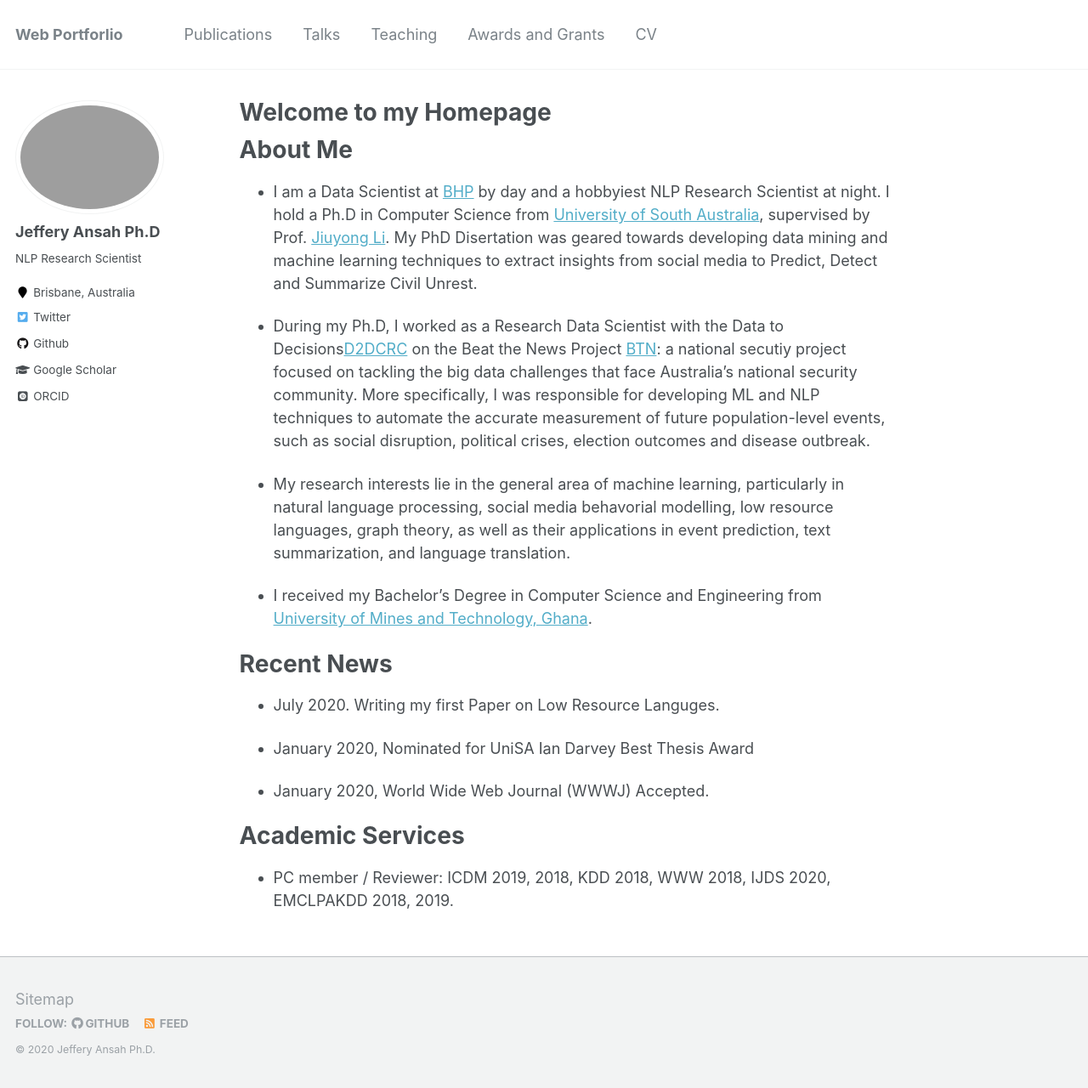
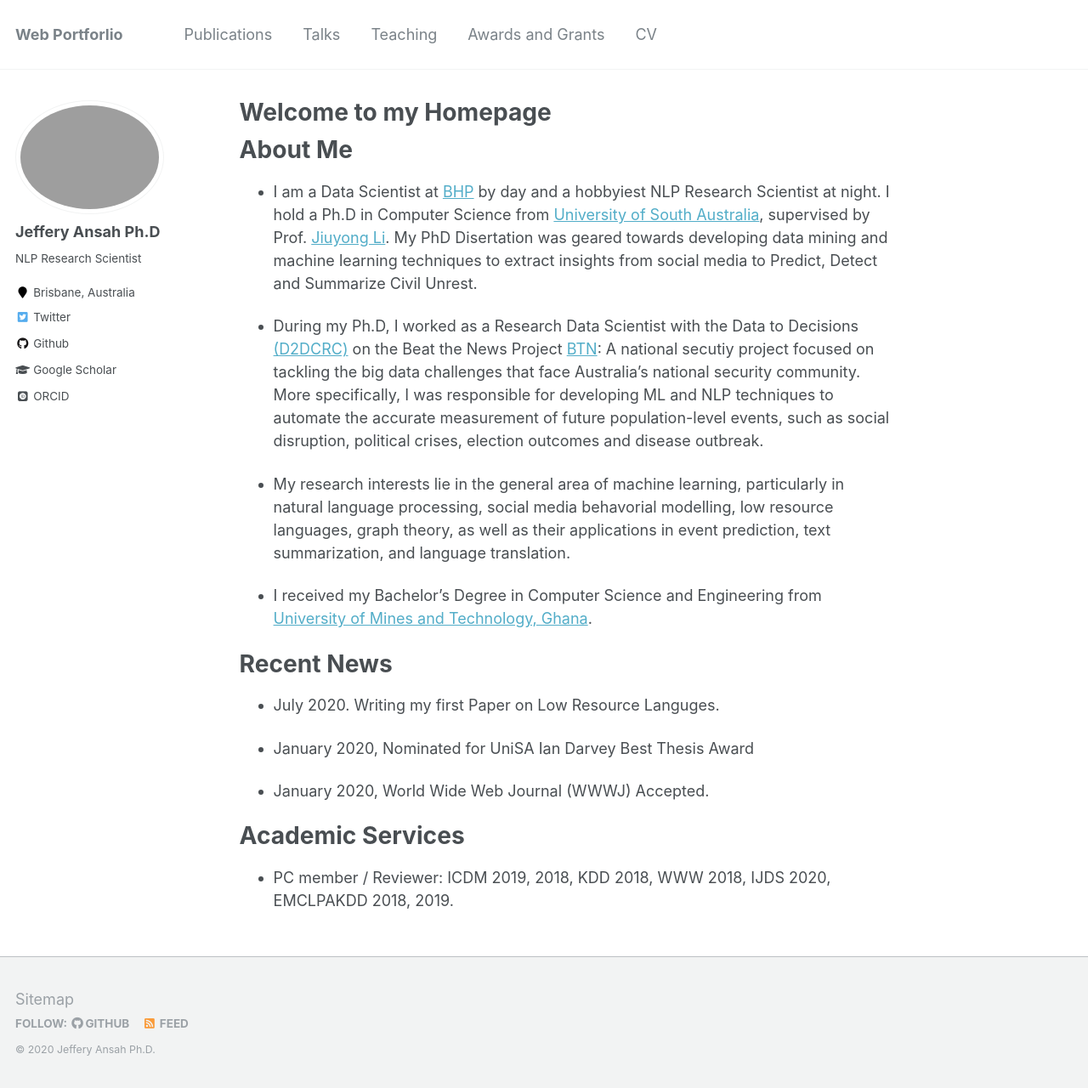
Before and after one commit to jefferyansah/jefferyansah.github.io, a Jekyll site: the page built from _pages/about.md, in a window 1280 px wide and 1280 px high. Shown: the whole window at 85% size. Built offline with Jekyll 4.4.1, drawn with Linux system fonts in a browser that asks for light colours; some web fonts are replaced.

Commit message:
corrected typos to the recent news

```diff
--- a/_pages/about.md
+++ b/_pages/about.md
@@ -15,7 +15,7 @@ redirect_from:
 # About Me
 * I am a Data Scientist at [BHP](https://www.bhp.com/) by day and a hobbyiest NLP Research Scientist at night. I hold a Ph.D in Computer Science from [University of South Australia](https://www.unisa.edu.au/), supervised by Prof. [Jiuyong Li](https://people.unisa.edu.au/Jiuyong.Li). My PhD Disertation was geared towards developing data mining and machine learning techniques to extract insights from social media  to Predict, Detect and Summarize Civil Unrest.
 
-* During my Ph.D, I worked as a Research Data Scientist with the Data to Decisions[D2DCRC](https://www.d2dcrc.com.au/) on the Beat the News Project [BTN](https://www.d2dcrc.com.au/beat-the-news): a national secutiy project focused on tackling the big data challenges that face Australia’s national security community. More specifically, I was responsible for developing ML and NLP techniques to automate the accurate measurement of future population-level events, such as social disruption, political crises, election outcomes and disease outbreak.
+* During my Ph.D, I worked as a Research Data Scientist with the Data to Decisions [(D2DCRC)](https://www.d2dcrc.com.au/) on the Beat the News Project [BTN](https://www.d2dcrc.com.au/beat-the-news): A national secutiy project focused on tackling the big data challenges that face Australia’s national security community. More specifically, I was responsible for developing ML and NLP techniques to automate the accurate measurement of future population-level events, such as social disruption, political crises, election outcomes and disease outbreak.
 
 <!-- [[Curriculum Vitae](http://lantaoyu.com/files/lantaoyu_cv.pdf)] [[Google Scholar](https://scholar.google.com/citations?user=Ixg9n-EAAAAJ&hl=en)] -->
 
```
